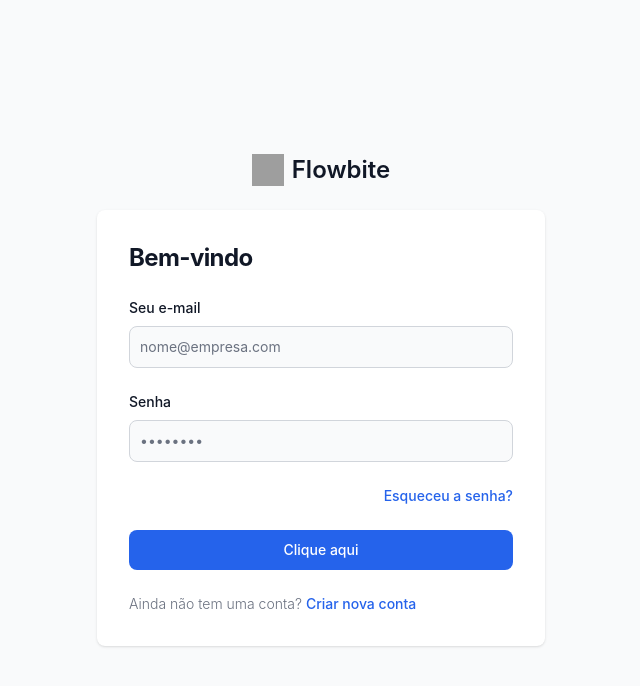
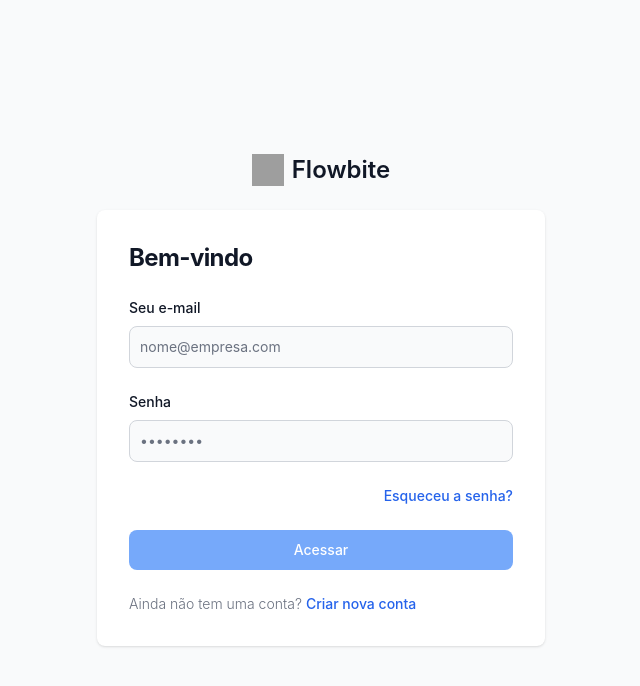
Before and after one commit to Meninato/mfa-app, an Angular app in the folder mfa-app/: page /auth/signin in a window 1280 px wide. Shown: the top 686 px of the page, without its empty margins (319-959 px from the left). Built offline with nearby package versions, Linux system fonts and the light colour scheme; grey boxes are pictures that could not be loaded.

Commit message:
forgot-password component and loadingbtn small fix

```diff
--- a/mfa-app/src/app/core/auth/auth-routing.module.ts
+++ b/mfa-app/src/app/core/auth/auth-routing.module.ts
@@ -2,6 +2,7 @@ import { NgModule } from "@angular/core";
 import { Route, RouterModule } from "@angular/router";
 import { SignInComponent } from "@app/core/auth/signin/signin.component";
 import { SignUpComponent } from "./signup/signup.component";
+import { ForgotPasswordComponent } from "./forgot-password/forgot-password.component";
 
 const routes: Route[] = [
   {
@@ -15,6 +16,10 @@ const routes: Route[] = [
       {
         path: 'signup',
         component: SignUpComponent
+      },
+      {
+        path: 'forgot-password',
+        component: ForgotPasswordComponent
       }
     ]
   }
--- a/mfa-app/src/app/core/auth/auth.module.ts
+++ b/mfa-app/src/app/core/auth/auth.module.ts
@@ -6,11 +6,13 @@ import { ReactiveFormsModule } from "@angular/forms";
 import { CommonModule } from "@angular/common";
 import { SharedFormControlErrorModule } from "@app/shared/shared-form-control-error.module";
 import { LoadingButtonComponent } from "@app/shared/components/loading-button/loading-button.component";
+import { ForgotPasswordComponent } from "./forgot-password/forgot-password.component";
 
 @NgModule({
   declarations: [
     SignInComponent,
     SignUpComponent,
+    ForgotPasswordComponent,
     LoadingButtonComponent
   ],
   imports: [
--- /dev/null
+++ b/mfa-app/src/app/core/auth/forgot-password/forgot-password.component.html
@@ -0,0 +1,23 @@
+<section class="bg-gray-50 dark:bg-gray-900">
+  <div class="flex flex-col items-center justify-center px-6 py-8 mx-auto md:h-screen lg:py-0">
+      <button [routerLink]="['/auth', 'signin']" type="button" class="text-gray-900 bg-white hover:bg-gray-100 border border-gray-200 focus:ring-4 focus:outline-none focus:ring-gray-100 font-medium rounded-lg text-sm px-5 py-2.5 text-center inline-flex items-center dark:focus:ring-gray-600 dark:bg-gray-800 dark:border-gray-700 dark:text-white dark:hover:bg-gray-700 mr-2 mb-2">
+        <svg class="w-6 h-6 text-gray-800 dark:text-white" aria-hidden="true" xmlns="http://www.w3.org/2000/svg" fill="none" viewBox="0 0 8 14">
+          <path stroke="currentColor" stroke-linecap="round" stroke-linejoin="round" stroke-width="2" d="M7 1 1.3 6.326a.91.91 0 0 0 0 1.348L7 13"/>
+        </svg>
+        Voltar
+      </button>
+      <div class="w-full p-6 bg-white rounded-lg shadow dark:border md:mt-0 sm:max-w-md dark:bg-gray-800 dark:border-gray-700 sm:p-8">
+          <h2 class="mb-1 text-xl font-bold leading-tight tracking-tight text-gray-900 md:text-2xl dark:text-white">
+              Esqueceu a senha?
+          </h2>
+          <p>Enviaremos um e-mail contendo as instruções para alterar a senha.</p>
+          <form class="mt-4 space-y-4 lg:mt-5 md:space-y-5">
+              <div>
+                  <label for="email" class="block mb-2 text-sm font-medium text-gray-900 dark:text-white">Seu e-mail</label>
+                  <input type="email" name="email" class="bg-gray-50 border border-gray-300 text-gray-900 sm:text-sm rounded-lg focus:ring-primary-600 focus:border-primary-600 block w-full p-2.5 dark:bg-gray-700 dark:border-gray-600 dark:placeholder-gray-400 dark:text-white dark:focus:ring-blue-500 dark:focus:border-blue-500" placeholder="nome@empresa.com">
+              </div>
+              <button type="submit" class="w-full text-white bg-primary-600 hover:bg-primary-700 focus:ring-4 focus:outline-none focus:ring-primary-300 font-medium rounded-lg text-sm px-5 py-2.5 text-center dark:bg-primary-600 dark:hover:bg-primary-700 dark:focus:ring-primary-800">Solicitar</button>
+          </form>
+      </div>
+  </div>
+</section>
--- a/mfa-app/src/app/core/auth/signin/signin.component.html
+++ b/mfa-app/src/app/core/auth/signin/signin.component.html
@@ -19,10 +19,12 @@
                   <input type="password" formControlName="password" placeholder="••••••••" class="bg-gray-50 border border-gray-300 text-gray-900 sm:text-sm rounded-lg focus:ring-primary-600 focus:border-primary-600 block w-full p-2.5 dark:bg-gray-700 dark:border-gray-600 dark:placeholder-gray-400 dark:text-white dark:focus:ring-blue-500 dark:focus:border-blue-500">
                 </div>
                 <div class="flex items-center justify-between">
-                  <a href="#" class="ml-auto text-sm font-medium text-primary-600 hover:underline dark:text-primary-500">Esqueceu a senha?</a>
+                  <a [routerLink]="['/auth', 'forgot-password']" class="ml-auto text-sm font-medium text-primary-600 hover:underline dark:text-primary-500">Esqueceu a senha?</a>
                 </div>
-                <div loading-button></div>
-                <!-- <button type="submit" class="w-full text-white bg-primary-600 hover:bg-primary-700 focus:ring-4 focus:outline-none focus:ring-primary-300 font-medium rounded-lg text-sm px-5 py-2.5 text-center dark:bg-primary-600 dark:hover:bg-primary-700 dark:focus:ring-primary-800">Acessar</button> -->
+                <div loading-button
+                  [isDisabled]="!signInForm.valid"
+                  text="Acessar"
+                  loadingText="Um momento..."></div>
                 <p class="text-sm font-light text-gray-500 dark:text-gray-400">
                   Ainda não tem uma conta? <a href="#" class="font-medium text-primary-600 hover:underline dark:text-primary-500">Criar nova conta</a>
                 </p>
--- a/mfa-app/src/app/core/auth/signin/signin.component.ts
+++ b/mfa-app/src/app/core/auth/signin/signin.component.ts
@@ -1,5 +1,7 @@
-import { Component, OnInit } from "@angular/core";
+import { Component, OnInit, ViewChild } from "@angular/core";
 import { FormControl, FormGroup, Validators } from "@angular/forms";
+import { LoadingButtonComponent } from "@app/shared/components/loading-button/loading-button.component";
+import { Observable, finalize, take } from "rxjs";
 
 interface AuthCredentials {
   email: string;
@@ -12,6 +14,8 @@ interface AuthCredentials {
   styleUrls: ['./signin.component.css']
 })
 export class SignInComponent implements OnInit {
+  @ViewChild(LoadingButtonComponent) submitButton!: LoadingButtonComponent;
+
   signInForm!: FormGroup;
 
   constructor() {}
@@ -21,7 +25,19 @@ export class SignInComponent implements OnInit {
   }
 
   onSubmit() {
-    console.log("Hello");
+    if(this.signInForm.valid) {
+      console.log("valido");
+      this.test().pipe(take(1)).subscribe();
+    } else {
+      console.log("inválido");
+    }
+  }
+
+  test(): Observable<void> {
+    this.submitButton.loading = true;
+    return new Observable<void>(subscriber => {
+      setTimeout(() => { subscriber.complete() }, 5000);
+    }).pipe(finalize(() => this.submitButton.loading = false ));
   }
 
   private createForm() {
--- a/mfa-app/src/app/shared/components/loading-button/loading-button.component.html
+++ b/mfa-app/src/app/shared/components/loading-button/loading-button.component.html
@@ -1,11 +1,15 @@
-<button (click)="onButtonClicked()" [disabled]="isLoading" [type]="buttonType" [class.w-full]="fullSize" class="text-white bg-primary-600 hover:bg-primary-700 focus:ring-4 focus:outline-none focus:ring-primary-300 font-medium rounded-lg text-sm px-5 py-2.5 text-center dark:bg-primary-600 dark:hover:bg-primary-700 dark:focus:ring-primary-800">
+<button (click)="onButtonClicked()"
+  [disabled]="isDisabled"
+  [type]="buttonType"
+  [ngClass]="{
+    'bg-blue-400 dark:bg-blue-500 hover:bg-blue-400 cursor-not-allowed' : isDisabled,
+    'bg-primary-600 hover:bg-primary-700 dark:bg-primary-600' : !isDisabled,
+    'w-full' : fullSize
+  }"
+  class="text-white focus:ring-4 focus:outline-none focus:ring-primary-300 font-medium rounded-lg text-sm px-5 py-2.5 text-center  dark:hover:bg-primary-700 dark:focus:ring-primary-800">
   <svg *ngIf="isLoading" aria-hidden="true" role="status" class="inline w-4 h-4 mr-3 text-white animate-spin" viewBox="0 0 100 101" fill="none" xmlns="http://www.w3.org/2000/svg">
   <path d="M100 50.5908C100 78.2051 77.6142 100.591 50 100.591C22.3858 100.591 0 78.2051 0 50.5908C0 22.9766 22.3858 0.59082 50 0.59082C77.6142 0.59082 100 22.9766 100 50.5908ZM9.08144 50.5908C9.08144 73.1895 27.4013 91.5094 50 91.5094C72.5987 91.5094 90.9186 73.1895 90.9186 50.5908C90.9186 27.9921 72.5987 9.67226 50 9.67226C27.4013 9.67226 9.08144 27.9921 9.08144 50.5908Z" fill="#E5E7EB"/>
   <path d="M93.9676 39.0409C96.393 38.4038 97.8624 35.9116 97.0079 33.5539C95.2932 28.8227 92.871 24.3692 89.8167 20.348C85.8452 15.1192 80.8826 10.7238 75.2124 7.41289C69.5422 4.10194 63.2754 1.94025 56.7698 1.05124C51.7666 0.367541 46.6976 0.446843 41.7345 1.27873C39.2613 1.69328 37.813 4.19778 38.4501 6.62326C39.0873 9.04874 41.5694 10.4717 44.0505 10.1071C47.8511 9.54855 51.7191 9.52689 55.5402 10.0491C60.8642 10.7766 65.9928 12.5457 70.6331 15.2552C75.2735 17.9648 79.3347 21.5619 82.5849 25.841C84.9175 28.9121 86.7997 32.2913 88.1811 35.8758C89.083 38.2158 91.5421 39.6781 93.9676 39.0409Z" fill="currentColor"/>
   </svg>
   {{ isLoading ? loadingText : text }}
 </button>
-
-<!-- class="w-full text-white bg-primary-600 hover:bg-primary-700 focus:ring-4 focus:outline-none focus:ring-primary-300 font-medium rounded-lg text-sm px-5 py-2.5 text-center dark:bg-primary-600 dark:hover:bg-primary-700 dark:focus:ring-primary-800" -->
-<!-- text-white bg-blue-700 hover:bg-blue-800 focus:ring-4 focus:outline-none focus:ring-blue-300 font-medium rounded-lg text-sm px-5 py-2.5 text-center mr-2 dark:bg-blue-600 dark:hover:bg-blue-700 dark:focus:ring-blue-800 inline-flex items-center" -->
-<!-- w-full text-white bg-primary-600 hover:bg-primary-700 focus:ring-4 focus:outline-none focus:ring-primary-300 font-medium rounded-lg text-sm px-5 py-2.5 text-center dark:bg-primary-600 dark:hover:bg-primary-700 dark:focus:ring-primary-800 -->
--- a/mfa-app/src/app/shared/components/loading-button/loading-button.component.ts
+++ b/mfa-app/src/app/shared/components/loading-button/loading-button.component.ts
@@ -1,7 +1,11 @@
-import { Component, Input, Output, ViewEncapsulation } from "@angular/core";
-import { Subject } from "rxjs";
+import { Component, Input, OnDestroy, ViewEncapsulation } from "@angular/core";
+import { Observable, Subscription, finalize } from "rxjs";
 
 type ButtonTypes = 'button' | 'submit';
+
+interface IButtonCallback {
+  (): Observable<void>
+}
 
 @Component({
   selector: '[loading-button]',
@@ -9,17 +13,37 @@ type ButtonTypes = 'button' | 'submit';
   styleUrls: ['./loading-button.component.css'],
   encapsulation: ViewEncapsulation.None
 })
-export class LoadingButtonComponent {
-  @Input() isLoading = false;
+export class LoadingButtonComponent implements OnDestroy{
   @Input() fullSize = true;
+  @Input() isDisabled = false;
   @Input() text = 'Clique aqui';
-  @Input() loadingText = 'Processando...';
+  @Input() loadingText = 'Aguarde...';
   @Input() buttonType: ButtonTypes  = 'submit';
-  @Output() buttonClicked = new Subject<void>();
+  @Input() callback: IButtonCallback | null = null;
+
+  isLoading = false;
+  enabledClass  = "text-white bg-primary-600 hover:bg-primary-700 focus:ring-4 focus:outline-none focus:ring-primary-300 font-medium rounded-lg text-sm px-5 py-2.5 text-center dark:bg-primary-600 dark:hover:bg-primary-700 dark:focus:ring-primary-800";
+  disabledClass = ''
+
+  private btnSubscription?: Subscription;
 
   constructor() { }
 
+  ngOnDestroy(): void {
+    this.btnSubscription?.unsubscribe();
+  }
+
   onButtonClicked() {
-    this.buttonClicked.next();
+    if(this.callback && this.buttonType === "button") {
+      this.loading = true;
+      this.btnSubscription = this.callback().pipe(
+        finalize(() => this.loading = true )
+      ).subscribe();
+    }
+  }
+
+  set loading(value: boolean) {
+    this.isLoading = value;
+    this.isDisabled = value;
   }
 }
```
Also changed, not shown: mfa-app/src/app/core/auth/forgot-password/forgot-password.component.ts (added, +10 -0 lines), mfa-app/src/app/core/auth/forgot-password/forgot-password.component.css (added).
